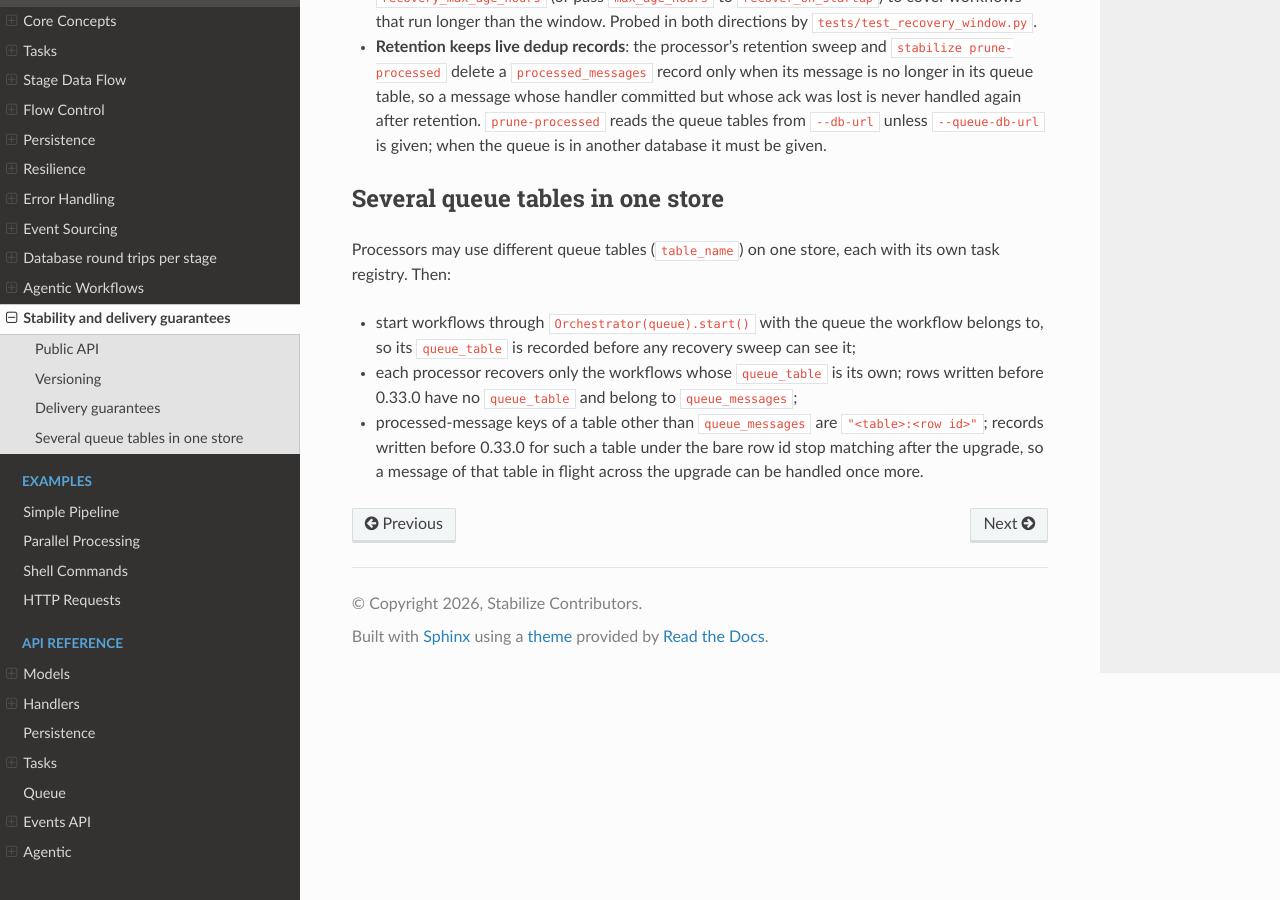
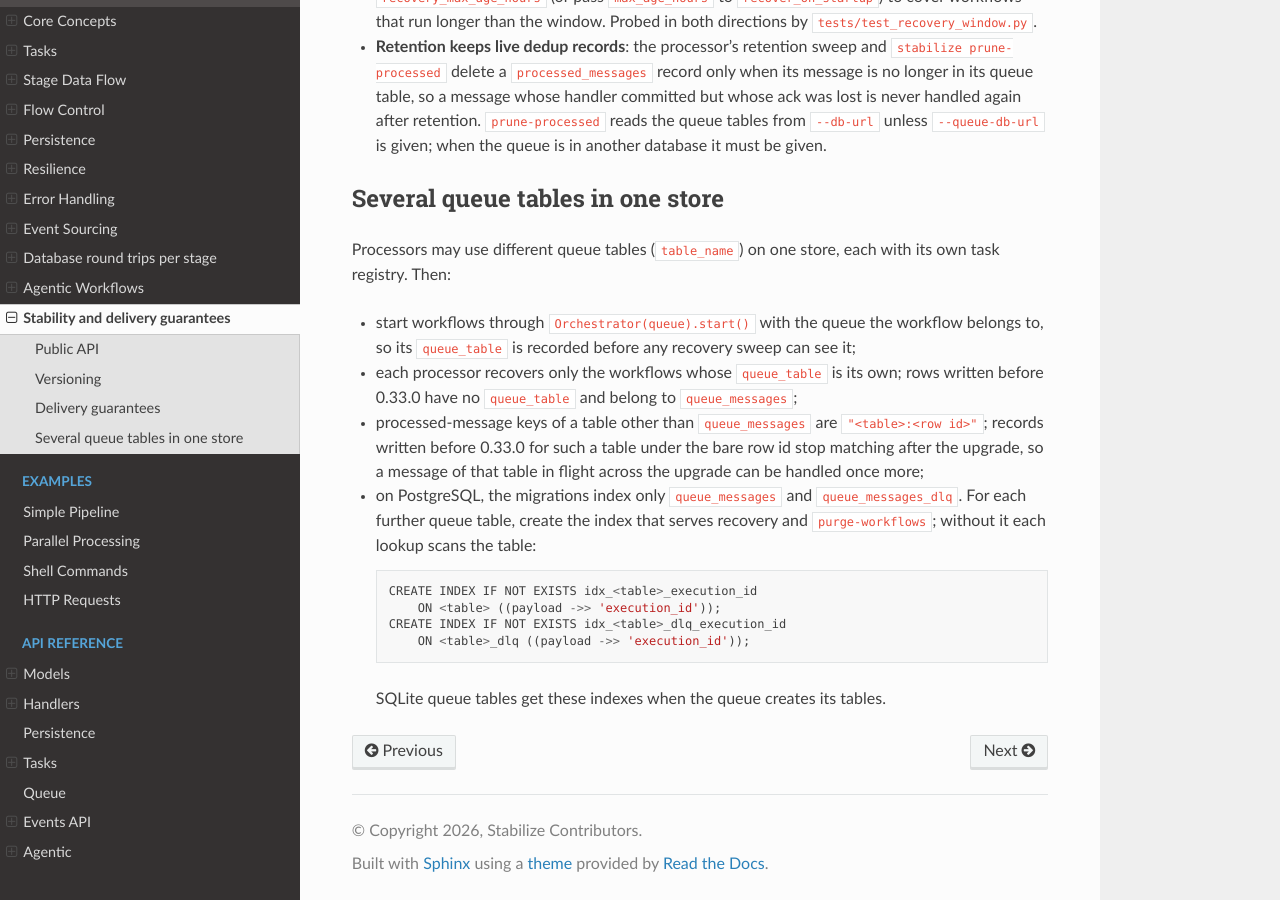
Before and after one commit to rodmena-limited/stabilize, a Sphinx documentation site: the page built from docs/guide/stability.rst, in a window 1280 px wide and 900 px high, scrolled down 1444 px. Built offline with Sphinx 7.4.7 and the Read the Docs theme 3.1.0, drawn with Linux system fonts in a browser that asks for light colours; some of the changed text lies outside the part shown.

Commit message:
Index purge and recovery lookups; 0.33.1 (#94)
PostgreSQL migration 01M4SVVY5XE3S18Y0CPQ8TATDP and SQLite migration 6 add
end_time and (application, end_time) indexes on pipeline_executions and
execution_id expression indexes on queue_messages and queue_messages_dlq
(SQLite also stage_id). SQLite completed_workflow_ids marks status with a
unary plus so the planner orders by the end_time index instead of sorting.
CI falsify retargeted to published 0.33.0.

Co-Authored-By: Claude Opus 5.5 <noreply@anthropic.com>

```diff
--- a/docs/guide/stability.rst
+++ b/docs/guide/stability.rst
@@ -20,7 +20,7 @@ in a minor release.
 Versioning
 ----------
 
-stabilize will follow Semantic Versioning 2.0.0 from 1.0.0, which promotes 0.33.0
+stabilize will follow Semantic Versioning 2.0.0 from 1.0.0, which promotes the latest 0.33.x
 unchanged once it has run in production:
 
 * a public name, message type, persisted column or CLI command is not removed
@@ -89,4 +89,15 @@ with its own task registry. Then:
 * processed-message keys of a table other than ``queue_messages`` are
   ``"<table>:<row id>"``; records written before 0.33.0 for such a table under
   the bare row id stop matching after the upgrade, so a message of that table
-  in flight across the upgrade can be handled once more.
+  in flight across the upgrade can be handled once more;
+* on PostgreSQL, the migrations index only ``queue_messages`` and
+  ``queue_messages_dlq``. For each further queue table, create the index that
+  serves recovery and ``purge-workflows``; without it each lookup scans the
+  table::
+
+      CREATE INDEX IF NOT EXISTS idx_<table>_execution_id
+          ON <table> ((payload ->> 'execution_id'));
+      CREATE INDEX IF NOT EXISTS idx_<table>_dlq_execution_id
+          ON <table>_dlq ((payload ->> 'execution_id'));
+
+  SQLite queue tables get these indexes when the queue creates its tables.
--- a/pyproject.toml
+++ b/pyproject.toml
@@ -1,6 +1,6 @@
 [project]
 name = "stabilize"
-version = "0.33.0"
+version = "0.33.1"
 description = "Stabilize Workflow Orchestration - Agentic Parallel Workflows"
 readme = "README.md"
 requires-python = ">=3.11"
--- a/src/stabilize/__init__.py
+++ b/src/stabilize/__init__.py
@@ -13,7 +13,7 @@ workflows with full support for:
 - Configuration validation with JSON Schema
 """
 
-__version__ = "0.33.0"
+__version__ = "0.33.1"
 
 # Assertion helpers
 from stabilize.assertions import (
```
Also changed, not shown: CHANGELOG.md (+31 -0 lines), 7 other files.
